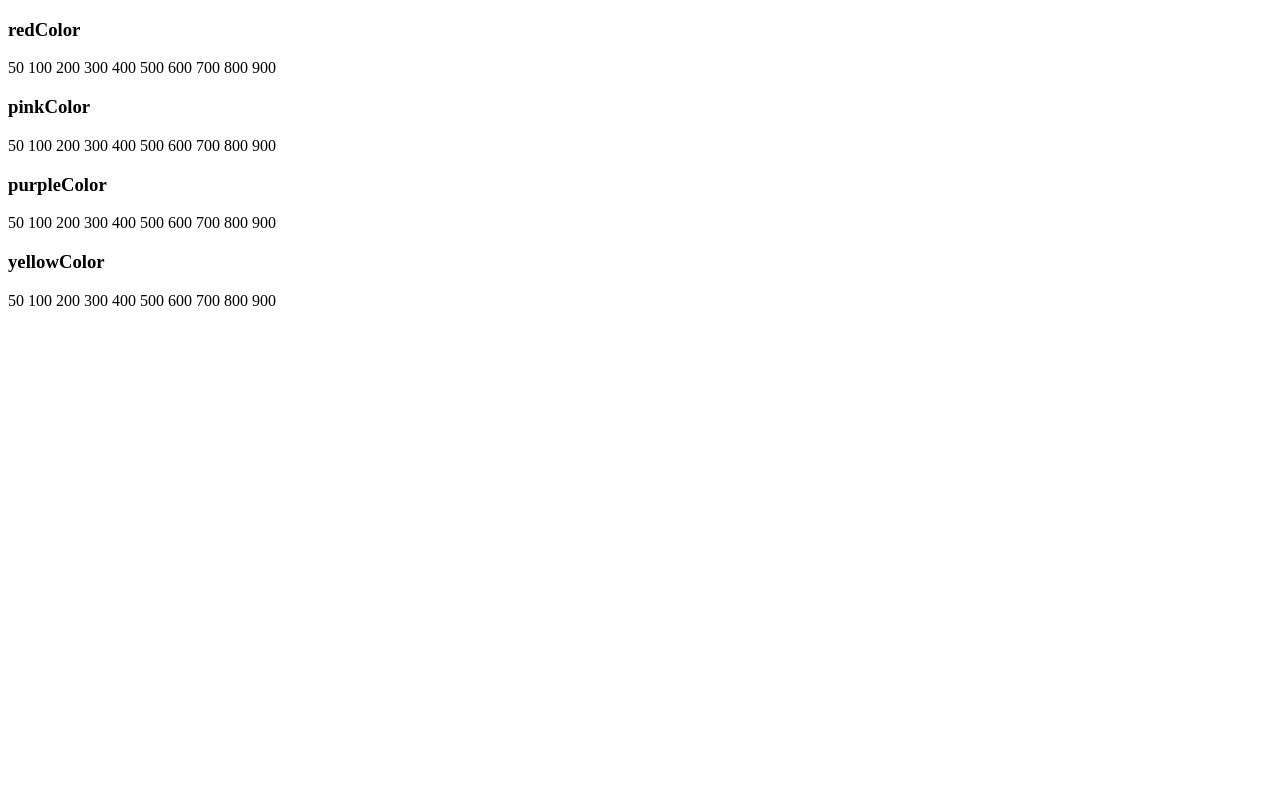
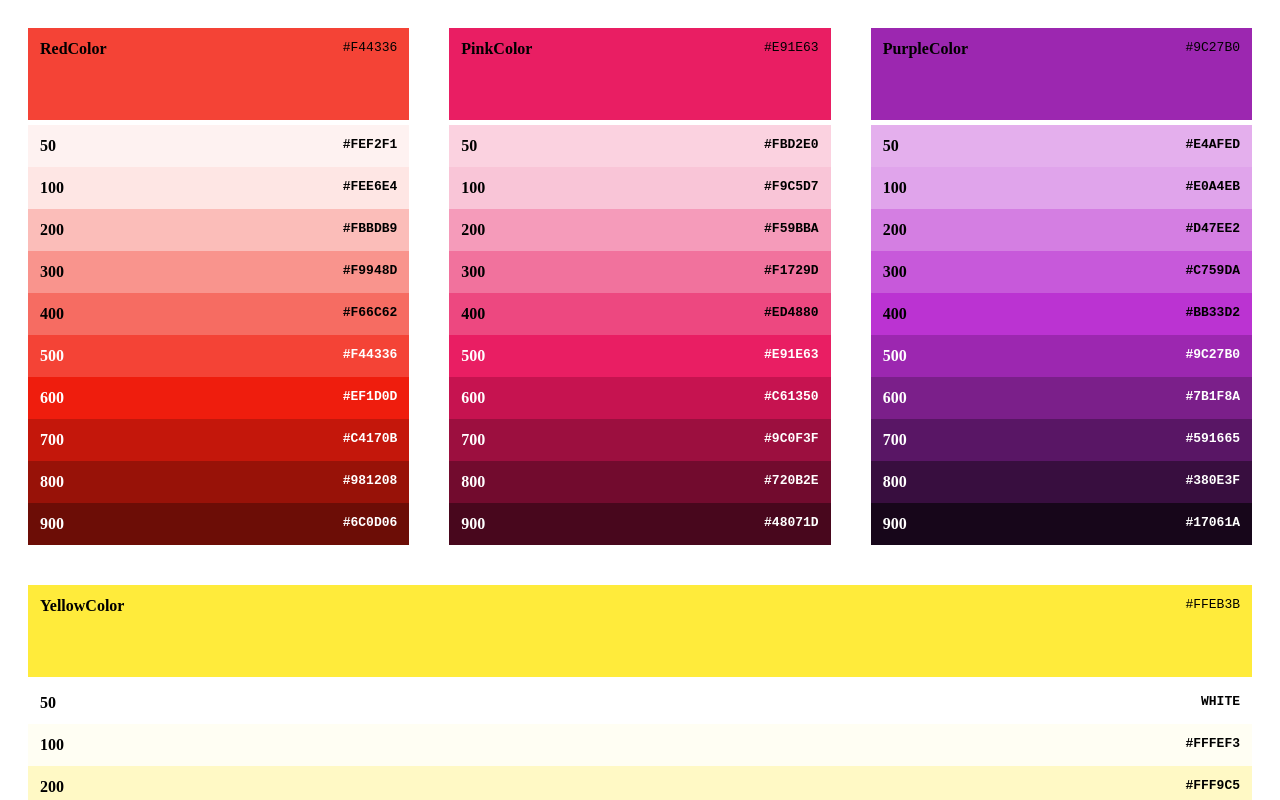
Before and after one commit to beleancristian/color-generator, a plain HTML site: page index.html in a window 1280 px wide. Shown: the top 800 px of the page. Drawn offline with Linux system fonts and the light colour scheme.

Commit message:
Update index.html

```diff
--- a/index.html
+++ b/index.html
@@ -5,6 +5,7 @@
     <meta http-equiv="X-UA-Compatible" content="IE=edge">
     <meta name="viewport", initial-scale=1.0">
     <title>Color Generator</title>
+    <link rel="stylesheet" href="./colors-generator.css">
 </head>
 <body>
 
```
